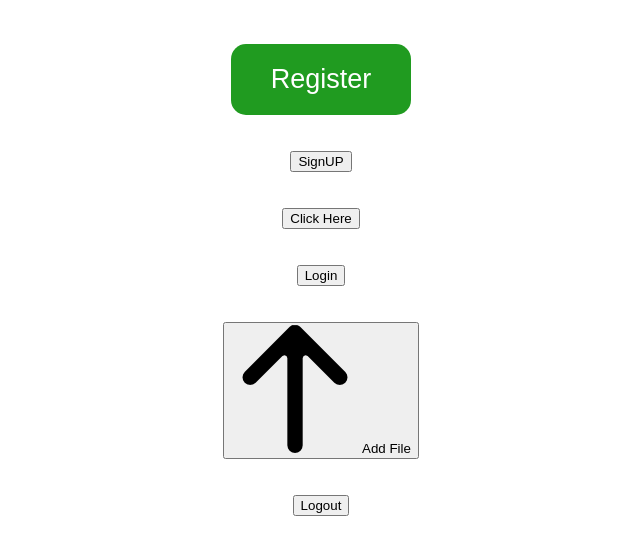
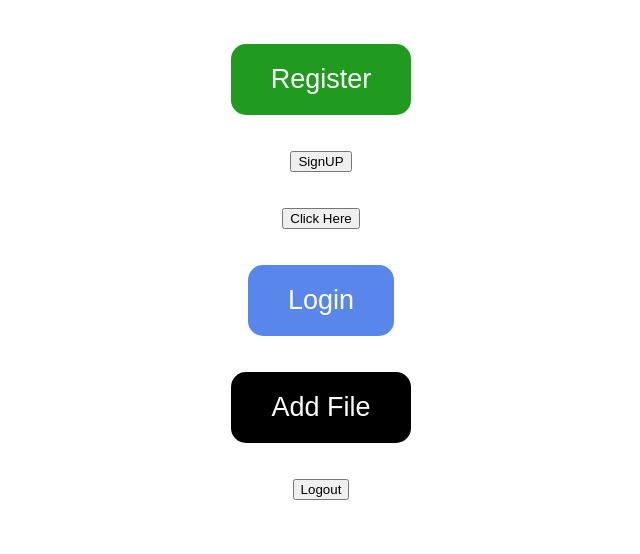
Before and after one commit to awagankomal/Assignment13, a plain HTML site: page index.html in a window 1280 px wide. Shown: the whole page, without its empty margins (319-959 px from the left). Drawn offline with Linux system fonts and the light colour scheme.

Commit message:
Login,Addfile btn css styling done

```diff
--- a/index.html
+++ b/index.html
@@ -24,6 +24,15 @@
            font-size: 27px;
            padding: 20px 40px;
         }
+        .file_btn{
+           background-color:black;
+           color: white;
+           border: none;
+           border-radius: 15px;
+           font-size: 27px;
+           padding: 20px 40px;
+
+        }
 
     </style>
     <body class="centre">
@@ -32,7 +41,7 @@
             Register
         </button>
         <br/>  <br/> <br/>
-        <button>
+        <button class="signp_btn">
             SignUP
         </button>
         <br/>  <br/> <br/>
@@ -40,12 +49,12 @@
             Click Here
         </button>
         <br/> <br/> <br/>
-        <button cl>
+        <button class="login_btn">
              Login
         </button>
         <br/> <br/> <br/>
-        <button>
-            <img src="Images/up_Arrow.png"/> Add File
+        <button class="file_btn">
+            Add File
         </button>
         <br/> <br/> <br/>
         <button>
```
Also changed, not shown: Images/upArrow.png (added), Images/upArrow1.png (added), Images/up_arrow_white.png (added).
